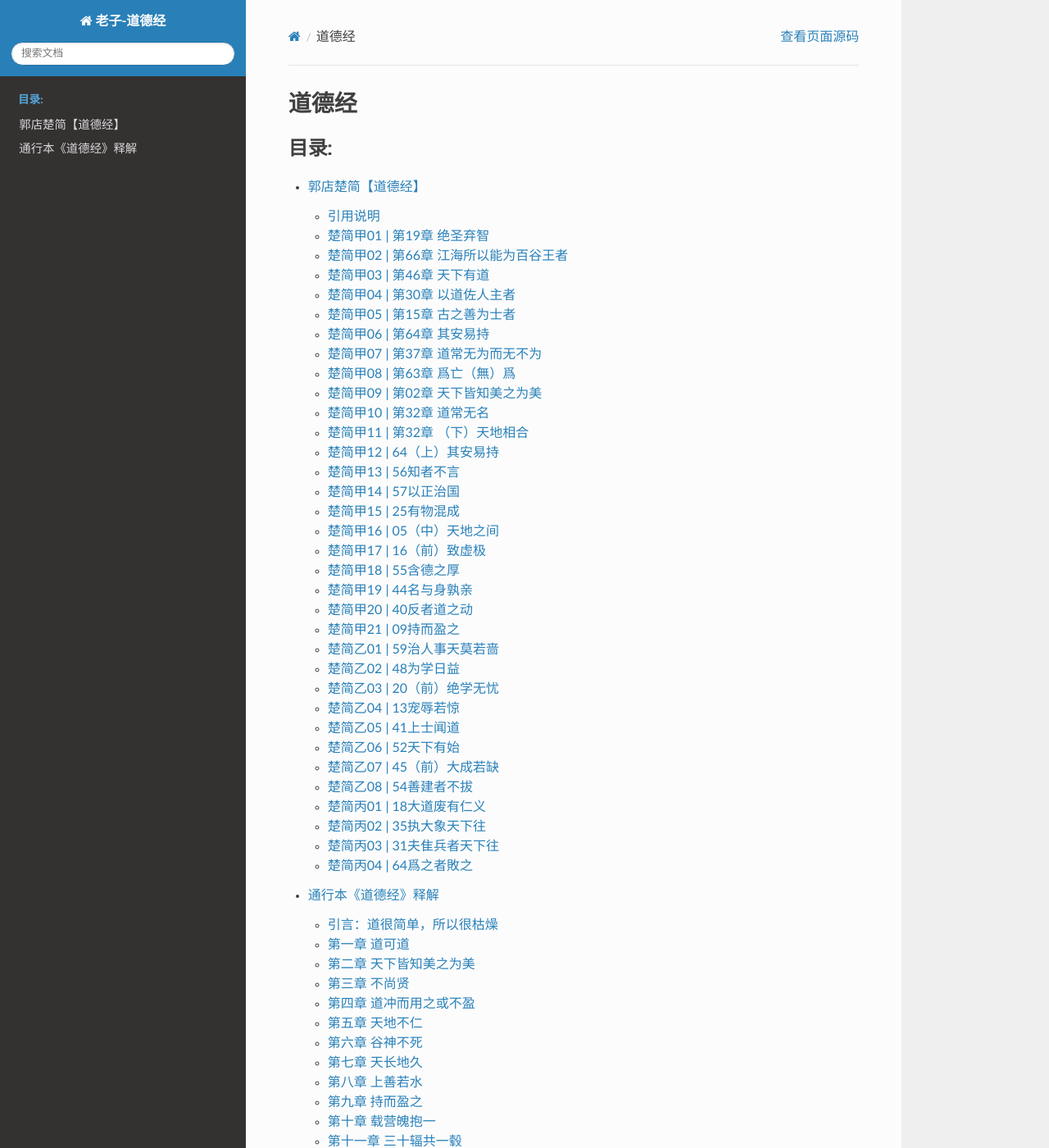
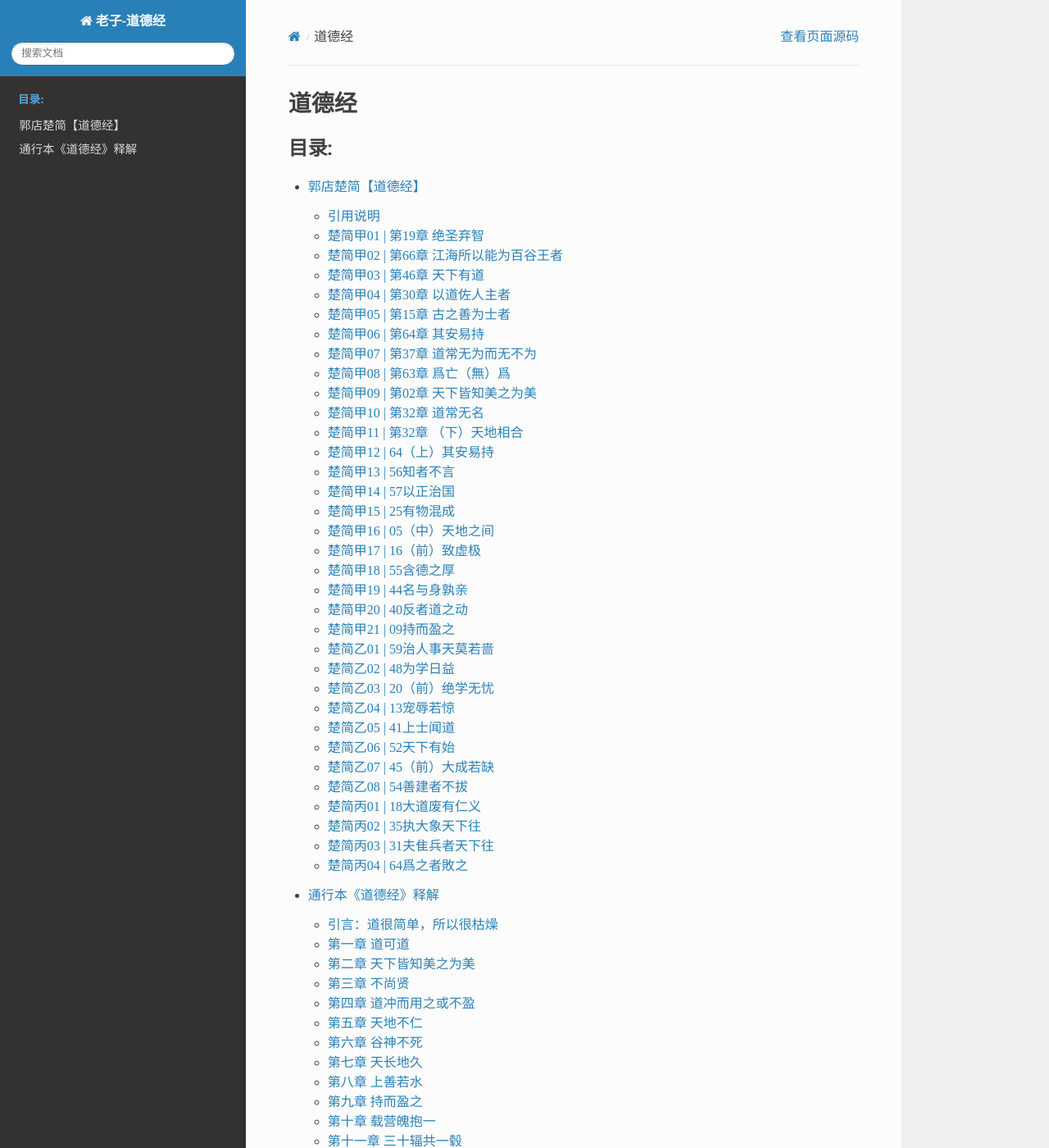
Before and after one commit to joe0917/Dao-de, a Sphinx documentation site: the page built from source/index.rst, in a window 1280 px wide and 1400 px high. Shown: the whole window at 82% size. Built offline with Sphinx 7.4.7 and the Read the Docs theme 3.1.0, drawn with Linux system fonts in a browser that asks for light colours; some of the changed text lies outside the part shown.

Commit message:
修改更新

```diff
--- a/source/_static/custom.css
+++ b/source/_static/custom.css
@@ -1,4 +1,10 @@
-.responsive-svg {
-    max-width: 100%;
-    height: auto;
+@font-face {
+    font-family: 'CustomChinese';
+    src: local('SimSun'),
+         local('STSong');
+    unicode-range: U+4E00-9FFF;
 }
+
+body {
+    font-family: 'CustomChinese', serif;
+}
--- a/source/conf.py
+++ b/source/conf.py
@@ -1,5 +1,5 @@
 project = '老子-道德经'
-copyright = '2025, Chen-jiangqiao'
+copyright = '2025, pyzpyjxh@163.com'
 author = '陈江桥'
 release = 'v1.0'
 
@@ -26,7 +26,9 @@ source_suffix = {
 # 图片路径设置
 html_static_path = ['_static']
 html_js_files = ['svg-interaction.js',]
+html_css_files = ['custom.css']
 
-#响应式SVG的CSS
-def setup(app):
-    app.add_css_file('custom.css')
+# 使用系统字体回退方案
+html_theme_options = {
+    'font_family': "'STSong', 'SimSun', serif",
+}
```
